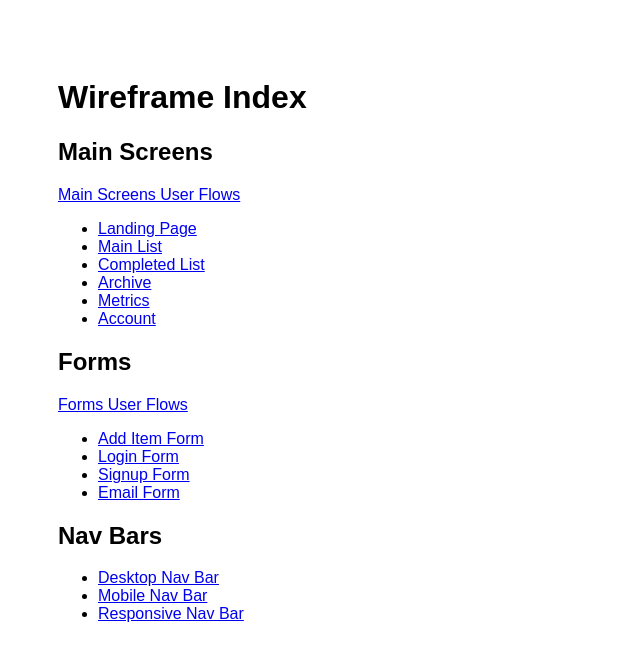
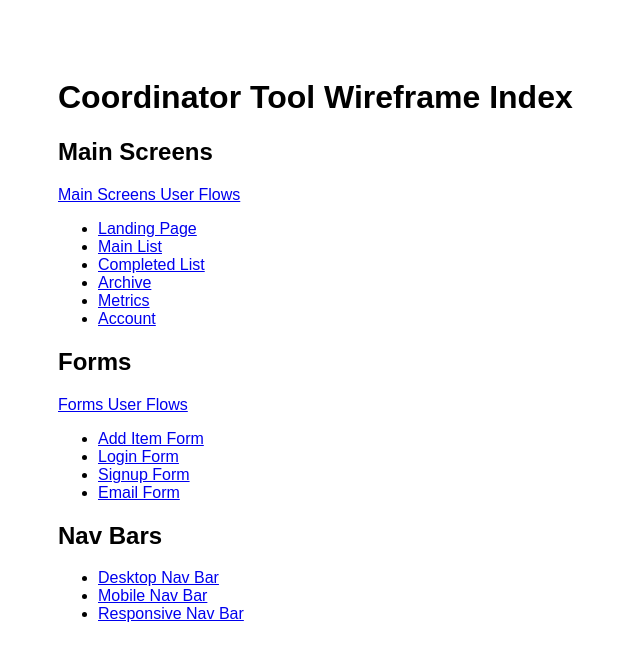
Before and after one commit to zoeferencova/coordinator-tool-wireframes, a plain HTML site: page index.html in a window 1280 px wide. Shown: the whole page, without its empty margins (0-640 px from the left). Drawn offline with Linux system fonts and the light colour scheme.

Commit message:
added app name to index page

```diff
--- a/index.html
+++ b/index.html
@@ -7,7 +7,7 @@
     <link rel="stylesheet" type="text/css" href="index.css">
 </head>
 <body>
-    <h1>Wireframe Index</h1>
+    <h1>Coordinator Tool Wireframe Index</h1>
     <h2>Main Screens</h2>
     <a href="https://docs.google.com/drawings/d/1KJv8mXfHDvITgFOBSe95P-3pLL7BW8tWq1tIs2zLngM/edit?usp=sharing" target="_blank">Main Screens User Flows</a>
     <br>
```
